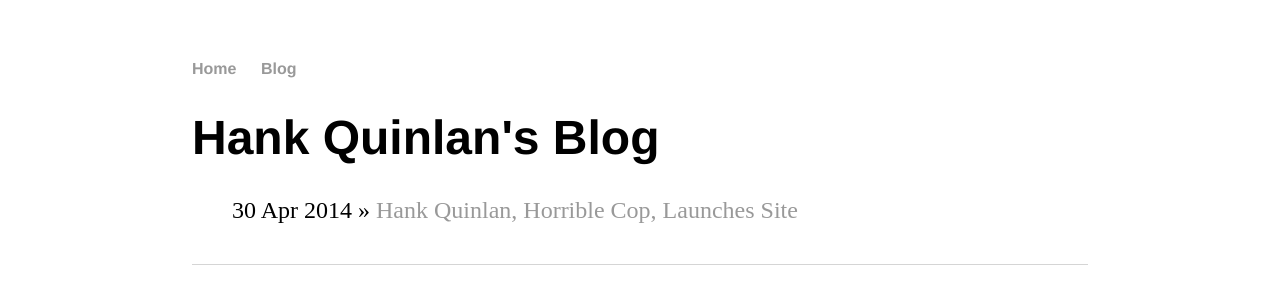
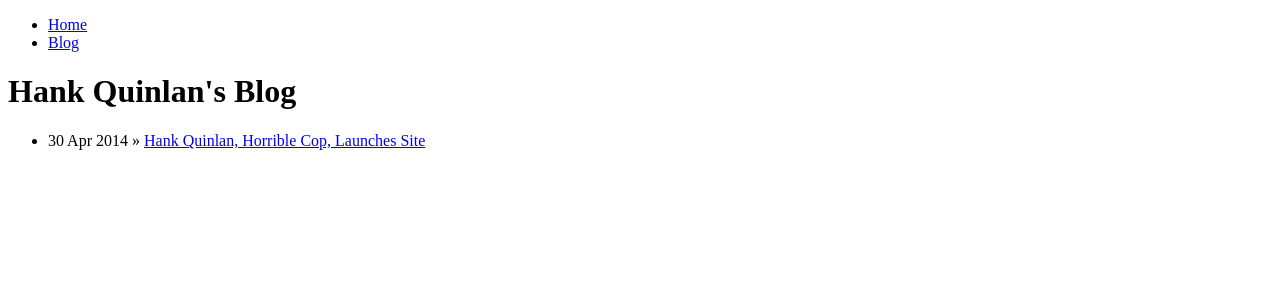
Before and after one commit to BetProfits/BetProfits.github.io, a Jekyll site: the page built from blog/index.html, in a window 1280 px wide. Shown: the top 304 px of the page. Built offline with Jekyll 4.4.1, drawn with Linux system fonts in a browser that asks for light colours.

Commit message:
Update main.css

```diff
--- a/css/main.css
+++ b/css/main.css
@@ -1,46 +1,4 @@
-body {
-    margin: 60px auto;
-    width: 70%;
-}
-nav ul, footer ul {
-    font-family:'Helvetica', 'Arial', 'Sans-Serif';
-    padding: 0px;
-    list-style: none;
-    font-weight: bold;
-}
-nav ul li, footer ul li {
-    display: inline;
-    margin-right: 20px;
-}
-a {
-    text-decoration: none;
-    color: #999;
-}
-a:hover {
-    text-decoration: underline;
-}
-h1 {
-    font-size: 3em;
-    font-family:'Helvetica', 'Arial', 'Sans-Serif';
-}
-p {
-    font-size: 1.5em;
-    line-height: 1.4em;
-    color: #333;
-}
-footer {
-    border-top: 1px solid #d5d5d5;
-    font-size: .8em;
-}
 
-ul.posts {
-    margin: 20px auto 40px;
-    font-size: 1.5em;
-}
-
-ul.posts li {
-    list-style: none;
-}
 
 .jumbotron {
       background-image: url('https://i.imgur.com/NMLRv6b.png');
@@ -49,13 +7,13 @@
       background-size: cover;
     }
 
-    .jumbotron .container {
+.jumbotron .container {
       position: relative;
       top: 330px;
       text-align: center;
     }
 
-    .jumbotron h1 {
+ .jumbotron h1 {
       color: #fff;
       font-size: 80px;
       font-family: 'Shift', sans-serif;
```
